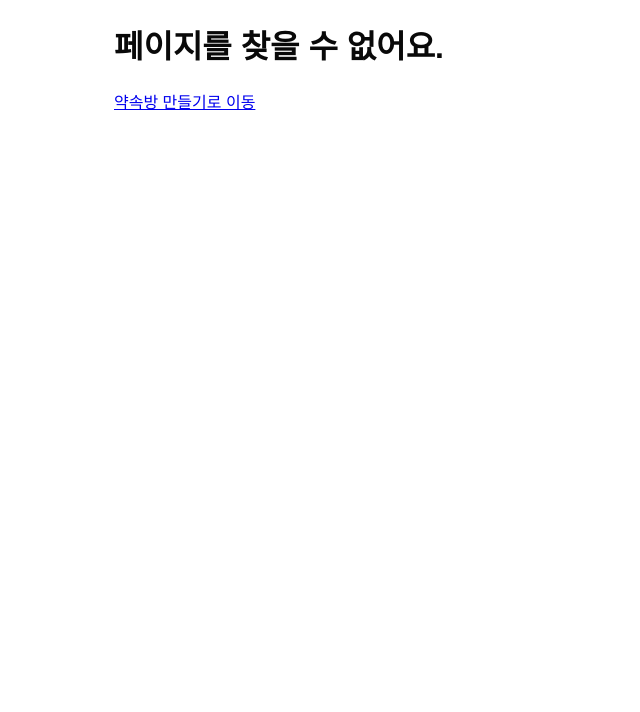
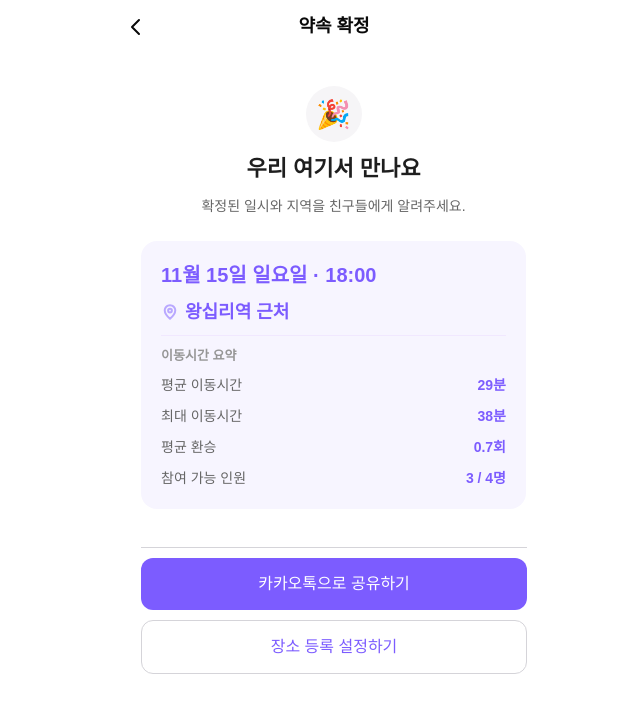
Before and after one commit to LIKELION-4THON-TEAM20/Meetdle_FE, a React (Vite) app: page /rooms/confirmed in a window 1280 px wide. Shown: the top 712 px of the page, without its empty margins (306-946 px from the left). Built offline with nearby package versions, Linux system fonts and the light colour scheme; a web font is replaced by a local one.

Commit message:
FEAT: 약속 확정 화면 구현

```diff
--- /dev/null
+++ b/src/pages/MeetingConfirmed/MeetingConfirmed.scss
@@ -0,0 +1,76 @@
+@use '../../styles/setting/variables' as variables;
+
+.meeting-confirmed {
+  &__content {
+    display: flex;
+    flex-direction: column;
+    gap: 24px;
+    min-width: 0;
+    padding: 20px 28px 24px 27px;
+  }
+
+  &__hero {
+    display: flex;
+    flex-direction: column;
+    align-items: center;
+    gap: 12px;
+    min-width: 0;
+    padding-top: 12px;
+    color: #1e1e1e;
+    text-align: center;
+    word-break: keep-all;
+    overflow-wrap: anywhere;
+
+    h2 {
+      margin: 0;
+      font-size: 22px;
+      font-weight: variables.$font-weight-bold;
+      line-height: 30px;
+    }
+    p {
+      margin: 0;
+      color: #666;
+      font-size: 14px;
+      line-height: 21px;
+    }
+  }
+
+  &__celebration {
+    display: flex;
+    align-items: center;
+    justify-content: center;
+    width: 56px;
+    height: 56px;
+    border-radius: 28px;
+    background: #f6f5f7;
+    font-size: 28px;
+    line-height: normal;
+  }
+
+  &__footer {
+    display: flex;
+    flex-direction: column;
+    gap: 10px;
+    min-width: 0;
+    padding: 14px 27px max(28px, env(safe-area-inset-bottom));
+    background: variables.$color-white;
+
+    &::before {
+      display: block;
+      height: 1px;
+      background: #d5d4d9;
+      content: '';
+    }
+  }
+
+  &__action {
+    min-width: 0;
+    font-weight: 500;
+
+    &--outline {
+      border: 1.5px solid #d5d4d9;
+      background: variables.$color-white;
+      color: #7c5cff;
+    }
+  }
+}
--- /dev/null
+++ b/src/pages/MeetingConfirmed/MeetingConfirmed.tsx
@@ -0,0 +1,49 @@
+import { useNavigate } from 'react-router';
+import Header from '../../components/common/Header/Header';
+import Button from '../../components/common/Button/Button';
+import MeetingConfirmationCard from './components/MeetingConfirmationCard';
+import { MOCK_CONFIRMED_MEETING } from './mockData';
+import './MeetingConfirmed.scss';
+
+function MeetingConfirmed() {
+  const navigate = useNavigate();
+
+  const handleShare = () => {
+    window.alert('카카오톡 공유 SDK는 아직 연동되지 않았어요. 실제 공유는 수행되지 않습니다.');
+  };
+
+  const handlePlaceSettings = () => {
+    // Replace with SCREEN 08 navigation when that screen is implemented.
+    window.alert('장소 등록 설정 화면은 준비 중이에요. 아직 설정 화면으로 이동할 수 없습니다.');
+  };
+
+  return (
+    <div className="page meeting-confirmed">
+      <Header title="약속 확정" showBackButton onBack={() => navigate(-1)} />
+      <main className="meeting-confirmed__content">
+        <div className="meeting-confirmed__hero">
+          <span className="meeting-confirmed__celebration" aria-hidden="true">
+            🎉
+          </span>
+          <h2>우리 여기서 만나요</h2>
+          <p>확정된 일시와 지역을 친구들에게 알려주세요.</p>
+        </div>
+        <MeetingConfirmationCard meeting={MOCK_CONFIRMED_MEETING} />
+      </main>
+      <footer className="meeting-confirmed__footer">
+        <Button className="meeting-confirmed__action" onClick={handleShare}>
+          카카오톡으로 공유하기
+        </Button>
+        <Button
+          variant="secondary"
+          className="meeting-confirmed__action meeting-confirmed__action--outline"
+          onClick={handlePlaceSettings}
+        >
+          장소 등록 설정하기
+        </Button>
+      </footer>
+    </div>
+  );
+}
+
+export default MeetingConfirmed;
--- /dev/null
+++ b/src/pages/MeetingConfirmed/components/MeetingConfirmationCard.scss
@@ -0,0 +1,78 @@
+@use '../../../styles/setting/variables' as variables;
+
+.meeting-confirmation-card {
+  display: flex;
+  flex-direction: column;
+  gap: 10px;
+  width: 100%;
+  min-width: 0;
+  padding: 20px;
+  border-radius: 16px;
+  background: #f7f5ff;
+  color: #7c5cff;
+  overflow-wrap: anywhere;
+
+  &__date {
+    margin: 0;
+    font-size: 20px;
+    font-weight: variables.$font-weight-bold;
+    line-height: 28px;
+  }
+
+  &__area {
+    display: flex;
+    align-items: center;
+    gap: 6px;
+
+    img {
+      display: block;
+      flex-shrink: 0;
+    }
+    p {
+      min-width: 0;
+      margin: 0;
+      font-size: 18px;
+      font-weight: 600;
+      line-height: 26px;
+    }
+  }
+
+  &__summary {
+    padding-top: 10px;
+    border-top: 1px solid #f1e8ff;
+
+    h4 {
+      margin: 0 0 10px;
+      color: #969696;
+      font-size: 13px;
+      font-weight: 600;
+      line-height: 19px;
+    }
+    dl {
+      display: flex;
+      flex-direction: column;
+      gap: 10px;
+      margin: 0;
+    }
+  }
+
+  &__row {
+    display: flex;
+    align-items: baseline;
+    justify-content: space-between;
+    gap: 12px;
+    font-size: 14px;
+    line-height: 21px;
+
+    dt {
+      min-width: 0;
+      color: #666;
+    }
+    dd {
+      flex-shrink: 0;
+      margin: 0;
+      font-weight: 600;
+      text-align: right;
+    }
+  }
+}
--- /dev/null
+++ b/src/pages/MeetingConfirmed/components/MeetingConfirmationCard.tsx
@@ -0,0 +1,48 @@
+import pinIcon from '../../../assets/icons/meeting-confirmed/pin.svg';
+import './MeetingConfirmationCard.scss';
+
+export interface MeetingConfirmation {
+  dateTime: string;
+  area: string;
+  averageTravelMinutes: number;
+  maximumTravelMinutes: number;
+  averageTransfers: number;
+  availableCount: number;
+  totalCount: number;
+}
+
+interface MeetingConfirmationCardProps {
+  meeting: MeetingConfirmation;
+}
+
+function MeetingConfirmationCard({ meeting }: MeetingConfirmationCardProps) {
+  const summary = [
+    { label: '평균 이동시간', value: `${meeting.averageTravelMinutes}분` },
+    { label: '최대 이동시간', value: `${meeting.maximumTravelMinutes}분` },
+    { label: '평균 환승', value: `${meeting.averageTransfers}회` },
+    { label: '참여 가능 인원', value: `${meeting.availableCount} / ${meeting.totalCount}명` },
+  ];
+
+  return (
+    <section className="meeting-confirmation-card" aria-label="확정된 약속 정보">
+      <h3 className="meeting-confirmation-card__date">{meeting.dateTime}</h3>
+      <div className="meeting-confirmation-card__area">
+        <img src={pinIcon} width={18} height={18} alt="" />
+        <p>{meeting.area}</p>
+      </div>
+      <div className="meeting-confirmation-card__summary">
+        <h4>이동시간 요약</h4>
+        <dl>
+          {summary.map(({ label, value }) => (
+            <div className="meeting-confirmation-card__row" key={label}>
+              <dt>{label}</dt>
+              <dd>{value}</dd>
+            </div>
+          ))}
+        </dl>
+      </div>
+    </section>
+  );
+}
+
+export default MeetingConfirmationCard;
--- /dev/null
+++ b/src/pages/MeetingConfirmed/mockData.ts
@@ -0,0 +1,11 @@
+import type { MeetingConfirmation } from './components/MeetingConfirmationCard';
+
+export const MOCK_CONFIRMED_MEETING: MeetingConfirmation = {
+  dateTime: '11월 15일 일요일 · 18:00',
+  area: '왕십리역 근처',
+  averageTravelMinutes: 29,
+  maximumTravelMinutes: 38,
+  averageTransfers: 0.7,
+  availableCount: 3,
+  totalCount: 4,
+};
--- a/src/router/index.tsx
+++ b/src/router/index.tsx
@@ -3,6 +3,7 @@ import CreateRoom from '../pages/CreateRoom/CreateRoom';
 import RoomCreated from '../pages/RoomCreated/RoomCreated';
 import RoomInvitation from '../pages/RoomInvitation/RoomInvitation';
 import ParticipationStatus from '../pages/ParticipationStatus/ParticipationStatus';
+import MeetingConfirmed from '../pages/MeetingConfirmed/MeetingConfirmed';
 
 export const router = createBrowserRouter([
   // 홈 화면 구현 전까지 약속방 생성 화면을 진입점으로 사용한다.
@@ -27,6 +28,10 @@ export const router = createBrowserRouter([
     element: <ParticipationStatus />,
   },
   {
+    path: '/rooms/confirmed',
+    element: <MeetingConfirmed />,
+  },
+  {
     path: '*',
     element: (
       <main className="page">
```
Also changed, not shown: src/assets/icons/meeting-confirmed/pin.svg (added).
